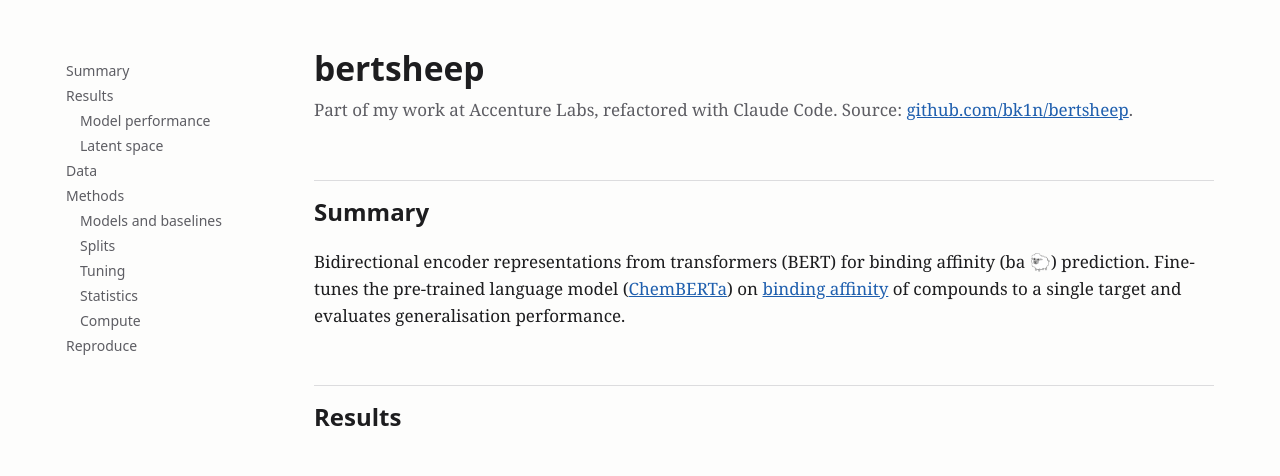
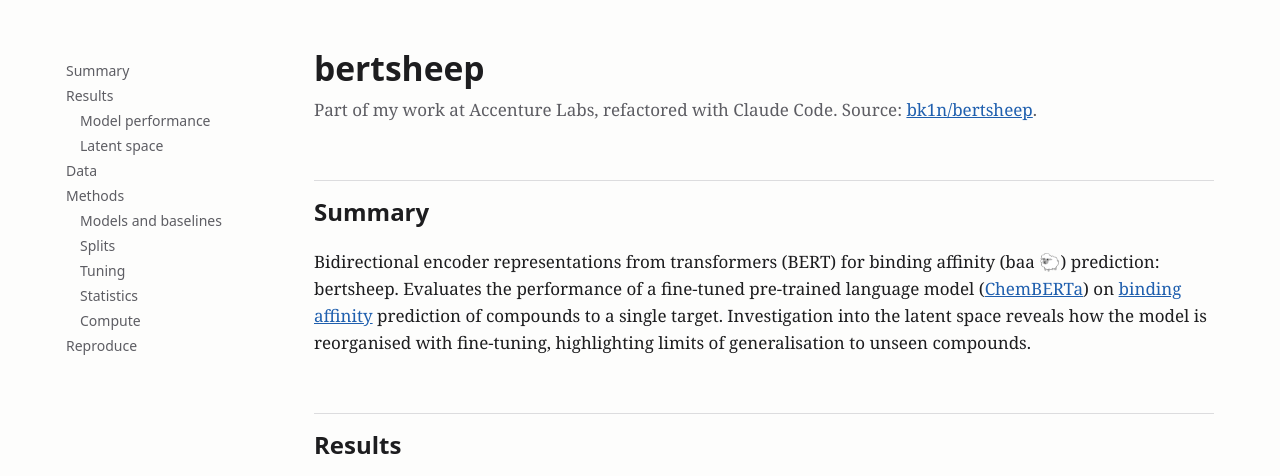
Before and after one commit to bk1n/bertsheep, a plain HTML site: page docs/index.html in a window 1280 px wide. Shown: the top 476 px of the page. Drawn offline with Linux system fonts and the light colour scheme.

Commit message:
Restructure flow WIP

```diff
--- a/docs/index.html
+++ b/docs/index.html
@@ -145,12 +145,14 @@
 <main>
 <header>
   <h1>bertsheep</h1>
-  <p>Part of my work at Accenture Labs, refactored with Claude Code. Source: <a href="https://github.com/bk1n/bertsheep">github.com/bk1n/bertsheep</a>.</p>
+  <p>Part of my work at Accenture Labs, refactored with Claude Code. Source: <a href="https://github.com/bk1n/bertsheep">bk1n/bertsheep</a>.</p>
 </header>
 
 <section id="summary">
 <h2>Summary</h2>
-<p>Bidirectional encoder representations from transformers (BERT) for binding affinity (ba 🐑) prediction. Fine-tunes the pre-trained language model (<a href="https://arxiv.org/abs/2010.09885">ChemBERTa</a>) on <a href="https://www.bindingdb.org/">binding affinity</a> of compounds to a single target and evaluates generalisation performance.</p>
+<p>Bidirectional encoder representations from transformers (BERT) for binding affinity (baa 🐑) prediction: bertsheep.
+  Evaluates the performance of a fine-tuned pre-trained language model (<a href="https://arxiv.org/abs/2010.09885">ChemBERTa</a>) on <a href="https://www.bindingdb.org/">binding affinity</a> prediction of compounds to a single target.
+  Investigation into the latent space reveals how the model is reorganised with fine-tuning, highlighting limits of generalisation to unseen compounds.
 </section>
 
 <section id="results">
@@ -164,6 +166,16 @@
 </figure>
 
 <p>Pairwise Nadeau-Bengio corrected p-values, with Holm p-value adjustment, are shown above the boxplots. Out-of-distribution p-values are approximate.</p>
+
+<!--Visualisation of splitting strategies: in-distribution vs out-of-distribution UMAPs-->
+<!--Text on the different splitting strategies-->
+<!--What did we do? How did we split? How did we train?-->
+<!--Results-->
+
+<div class="finding">
+  <strong>Shifts in latent space show how the model is reorganised.</strong>
+  The latent space is reorganised around affinity (Figure ).
+</div>
 
 <div class="finding">
   <strong>ChemBERTa learns more than cluster identity.</strong>
```
